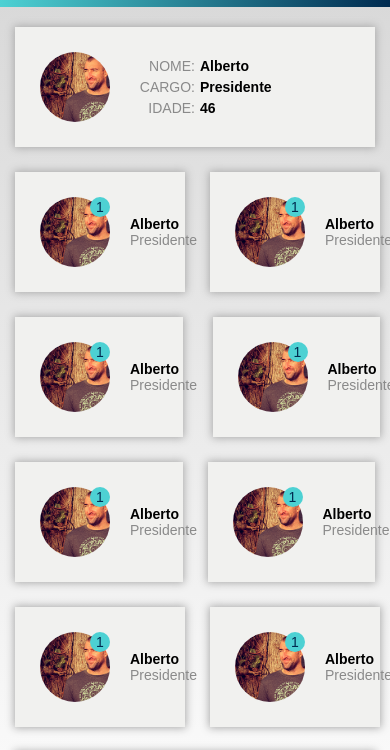
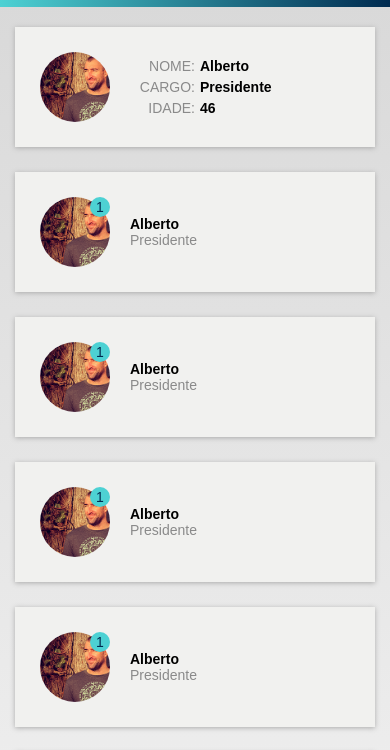
Before and after one commit to thiago-m/Space-Box, a plain HTML site: page index.html in a window 390 px wide. Shown: the part 58-808 px from the top of the page. Drawn offline with Linux system fonts and the light colour scheme.

Commit message:
Box responsivo para mobile

```diff
--- a/scss/style.scss
+++ b/scss/style.scss
@@ -4,7 +4,7 @@ $gradientSpaceBox: linear-gradient(#d9d9d9, #fff);
 $verde-escuro: #002b50;
 $verde-claro: #4dd1d3;
 $colorBox: #f1f1ef;
-$sombra-box: 0px 0px 8px 1px #aaa;
+$sombra-box: 0px 1px 5px 0px #aaa;
 
 body{
     font-size: 16px;
@@ -182,9 +182,6 @@ header{
         .col-4{
             width: 30%;
             flex-grow: 1;
-            &:nth-child(3n + 1){
-                padding-right: 15px;
-            }
             .box{
                 display: flex;
                 align-items: center;
@@ -229,7 +226,13 @@ header{
     }
 }
 
-@media screen and (max-width: 678px){
+@media screen and (min-width: 800px){
+    .SpaceBox .container .col-4:nth-child(3n+1) {
+        padding-right: 15px;
+    }
+}
+
+@media screen and (max-width: 800px){
     header{
         position: fixed;
         top: 0px;
@@ -244,5 +247,25 @@ header{
     }
     .SpaceBox{
         margin-top: 60px;
+        .container{
+            .col-4{
+                width: 215px;
+                &:nth-child(2n+1){
+                    padding-right: 15px;
+                }
+            }
+        }
     }
 }
+@media screen and (max-width: 485px){
+    .SpaceBox{
+        .container{
+            .col-4{
+                padding: {
+                    left: 15px;
+                    right: 15px;
+                }
+            }
+        }
+    }
+}
```
Also changed, not shown: css/style.css.
